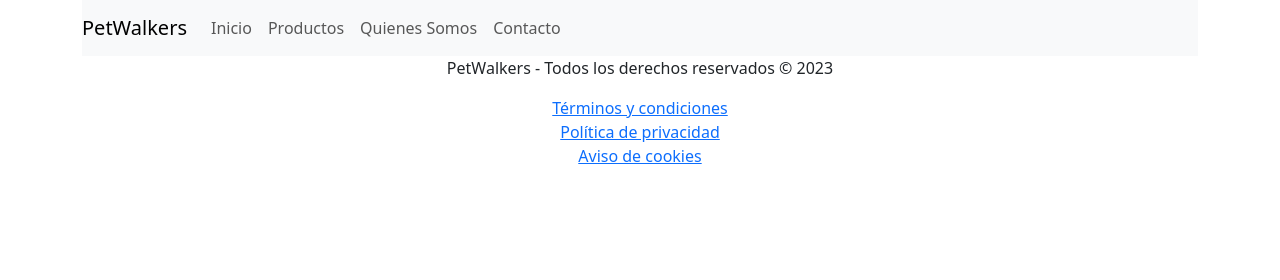
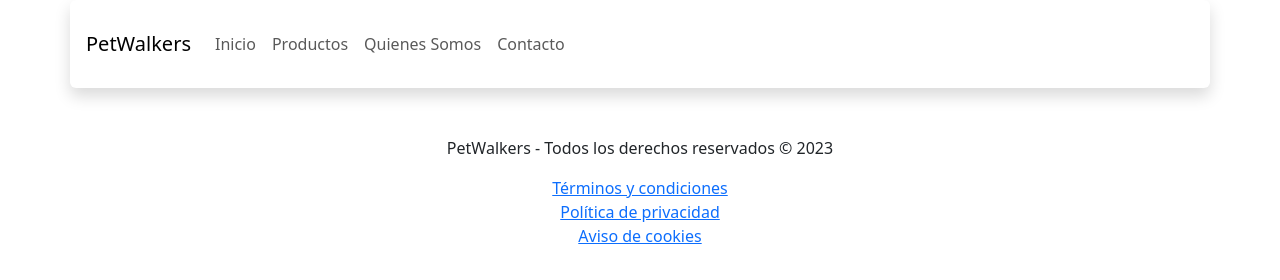
Before and after one commit to RodrigoCovarrubias/Desarrollo-Web, a plain HTML site: page index.html in a window 1280 px wide. Drawn offline with nearby package versions, Linux system fonts and the light colour scheme; files that its build step writes are made by us from their sources.

Commit message:
sombra en barra de navegacion

```diff
--- a/index.html
+++ b/index.html
@@ -21,8 +21,8 @@
   </head>
   <body>
     <header>
-      <div class="container">
-        <nav class="navbar navbar-expand-lg navbar-light bg-light">
+      <div class="container shadow p-3 mb-5 bg-white rounded">
+        <nav class="navbar navbar-expand-lg navbar-light">
           <a href="#" class="navbar-brand">PetWalkers</a>
           <button
             class="navbar-toggler"
```
